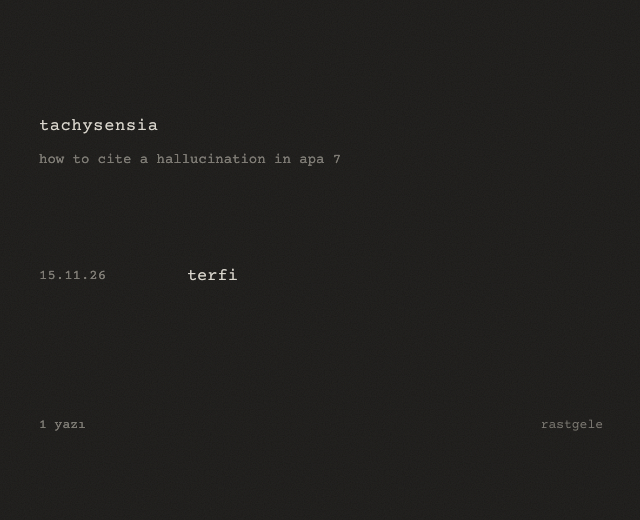
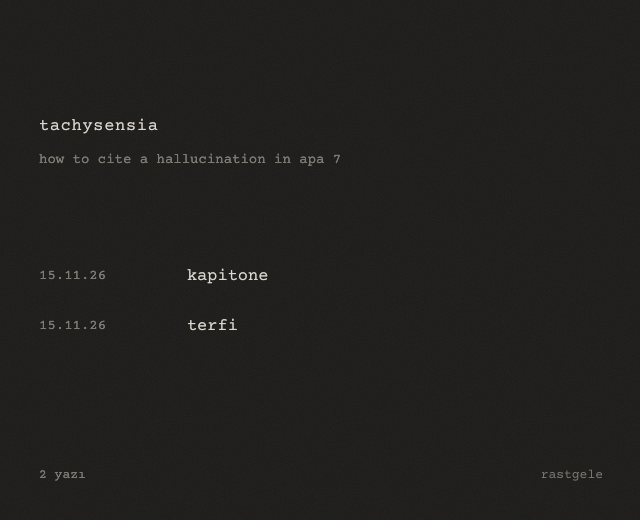
Before and after one commit to tachysensia/tachysensia.github.io, a plain HTML site: page index.html in a window 1280 px wide. Shown: the whole page, without its empty margins (319-959 px from the left). Drawn offline with nearby package versions, Linux system fonts and the light colour scheme.

Commit message:
Update index.html

```diff
--- a/index.html
+++ b/index.html
@@ -66,8 +66,6 @@
   .post .body .note { margin-top: 3em; padding-top: 1.2em; border-top: 1px solid var(--faint); color: var(--dim); font-style: italic; }
   .post .body .fn:first-of-type { margin-top: 0; }
   .post .body .fn { padding-left: 2em; text-indent: -2em; }
-  .post .body p, .post .body .gap { opacity: 0; animation: ink .5s ease forwards; }
-  @keyframes ink { from { opacity: 0; filter: blur(1.5px); } to { opacity: 1; filter: none; } }
   .end { margin-top: 6vh; color: var(--dim); }
   .nav { margin-top: 8vh; display: flex; justify-content: space-between; font-size: 14px; color: var(--dim); }
   .nav a:hover { color: var(--ink); }
@@ -112,6 +110,22 @@
            ! ile başlayan satır = slogan kutusu, (1) ile başlayan satır = dipnot
 ================================================================= */
 const YAZILAR = [
+  {
+    id: "kapitone",
+    baslik: "kapitone",
+    tarih: "15.11.26",
+    metin: `
+kapitone oluyorum. kollarımdan, sırtımdan içeri dikiliyorum. üstüm lekesiz.
+
+bazı hallerde dikişler sökülüyor. deri kayıyor, ben benden kayıyorum. bir süre özgürlük sanıyorum bunu.
+
+ama her dikişin altından bir kat deri daha çıkıyor. en altta iskelet bekliyorum. sünger çıkıyor.
+
+yalnızca dikiş patlarken gerçeğim.
+
+çözülmeye devam edeceğim.
+`
+  },
   {
     id: "terfi",
     baslik: "terfi",
```
